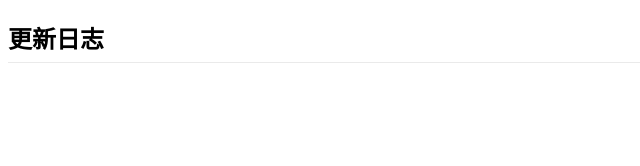
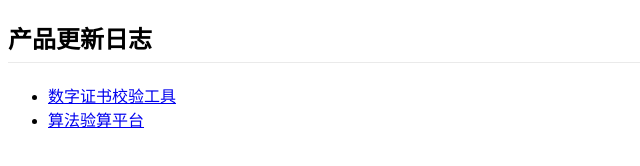
Before and after one commit to haozekang/change-log-pages, a plain HTML site: page index.html in a window 1280 px wide. Shown: the whole page, without its empty margins (0-640 px from the left). Drawn offline with Linux system fonts and the light colour scheme.

Commit message:
更新默认首页

```diff
--- a/index.html
+++ b/index.html
@@ -1,11 +1,16 @@
 <!DOCTYPE html>
 <html lang="zh-cn">
 <head>
-    <meta charset="UTF-8">
+    <meta charset="UTF-8"/>
     <title>更新日志</title>
 </head>
 
 <body>
-    <h2 style="border-bottom: 1px solid #eaeaea; padding-bottom: 0.3em;">更新日志</h2>
+    <h2 style="border-bottom: 1px solid #eaeaea; padding-bottom: 0.3em;">产品更新日志</h2>
+
+    <ul>
+        <li><a href="tanovo/digitalcertificatecompliancetestingtool/CHANGELOG.html">数字证书校验工具</a></li>
+        <li><a href="tanovo/tanovotools/CHANGELOG.html">算法验算平台</a></li>
+    </ul>
 </body>
 </html>
```
